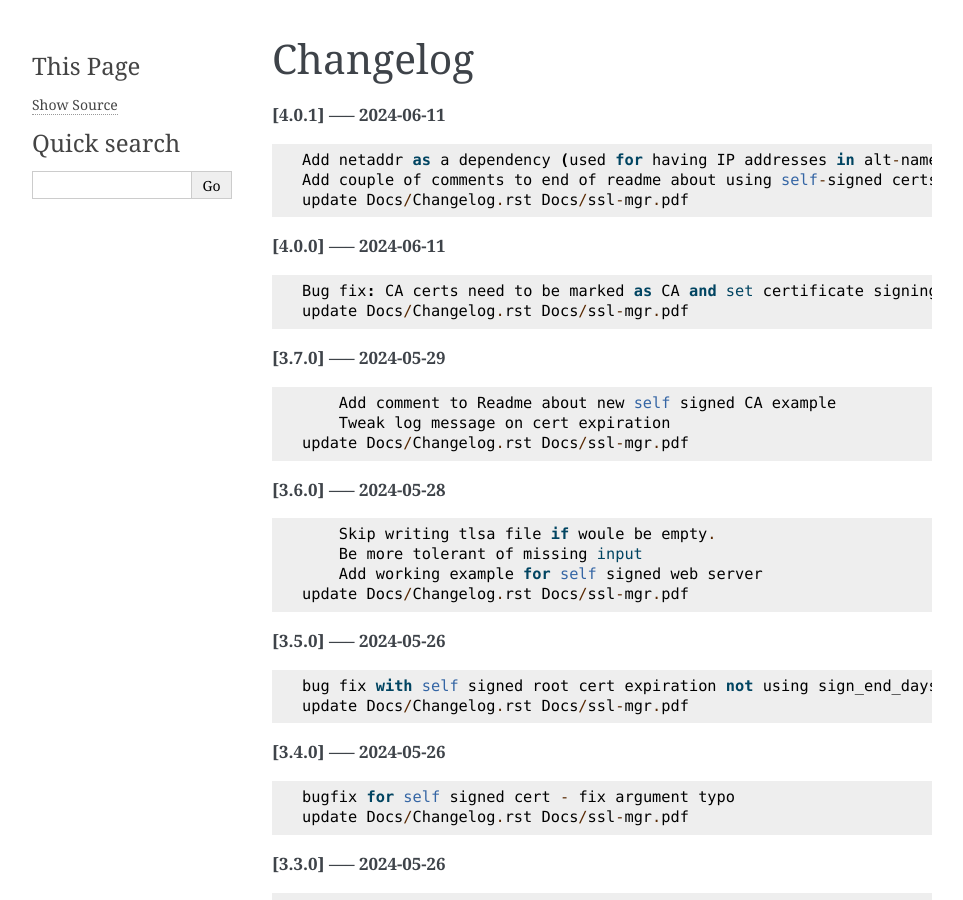
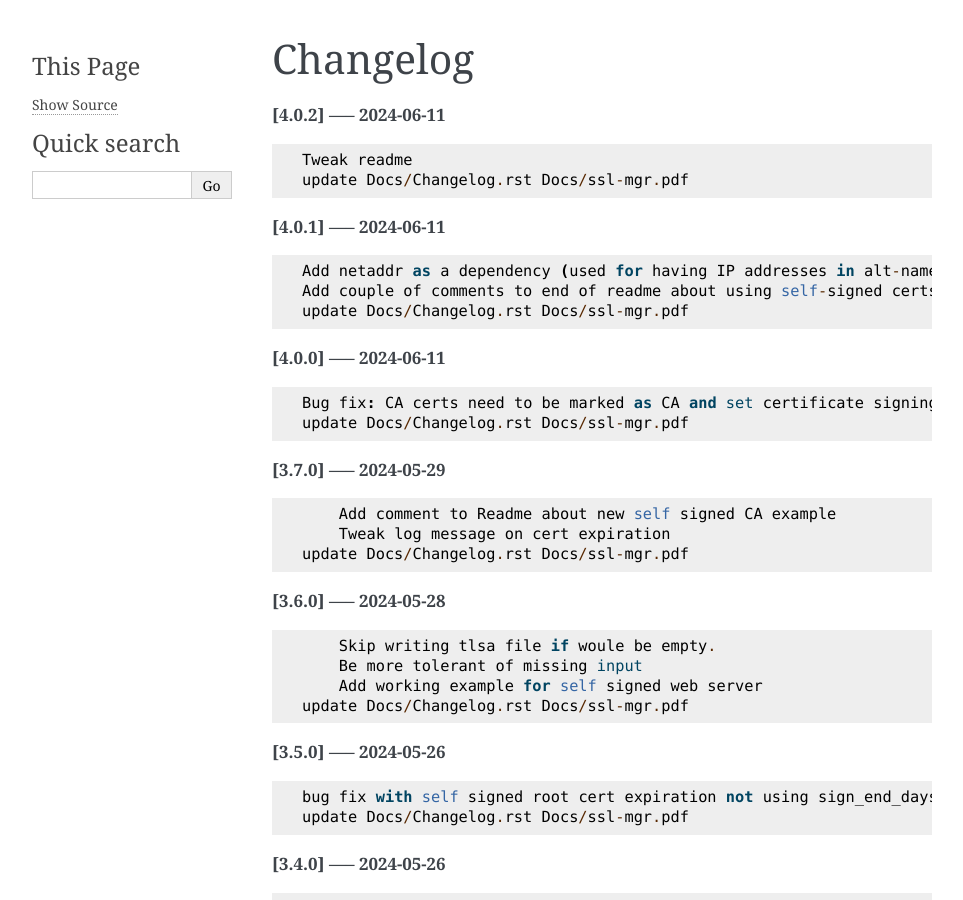
Before and after one commit to gene-git/ssl-mgr, a Sphinx documentation site: the page built from Docs/Changelog.rst, in a window 1280 px wide and 900 px high. Shown: the whole window, without its empty margins (148-1111 px from the left). Built offline with Sphinx 7.4.7, drawn with Linux system fonts in a browser that asks for light colours; pages that are not in the unit, such as notebooks, are missing from menus.

Commit message:
update Docs/Changelog.rst Docs/ssl-mgr.pdf

```diff
--- a/Docs/Changelog.rst
+++ b/Docs/Changelog.rst
@@ -1,5 +1,11 @@
 Changelog
 =========
+
+**[4.0.2] ----- 2024-06-11** ::
+
+	    Tweak readme
+	    update Docs/Changelog.rst Docs/ssl-mgr.pdf
+
 
 **[4.0.1] ----- 2024-06-11** ::
 
```
Also changed, not shown: 1 other file.
